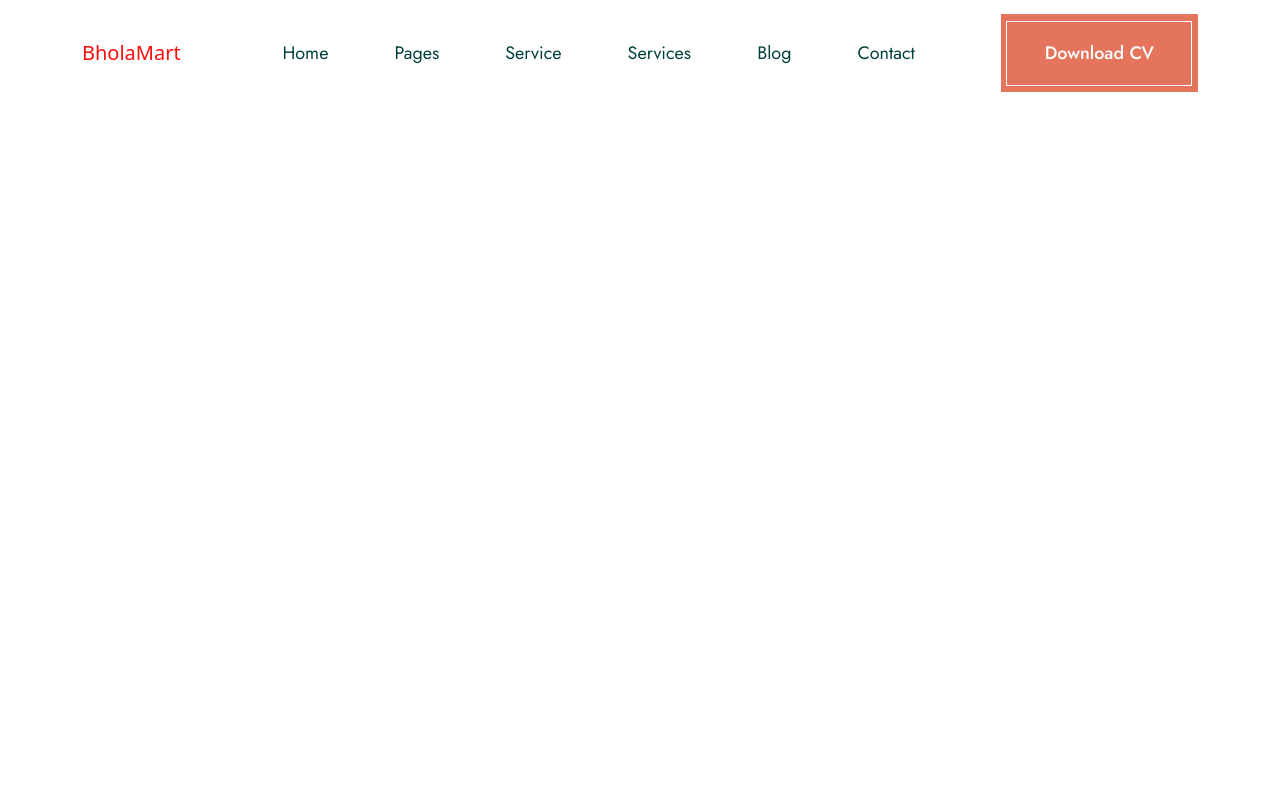
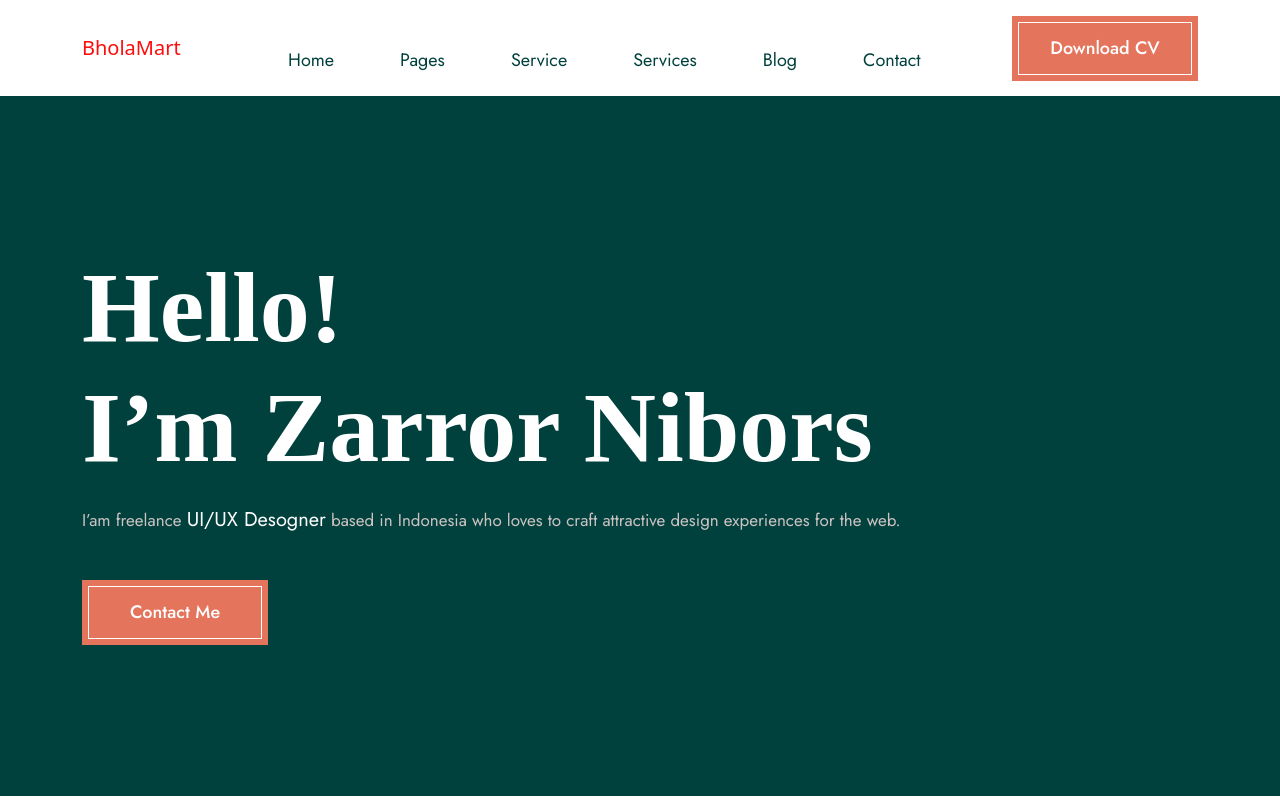
Before and after one commit to mohammadshamim24/BholaMart-personal-service, a plain HTML site: page index.html in a window 1280 px wide. Drawn offline with nearby package versions, Linux system fonts and the light colour scheme.

Commit message:
cuerusul

```diff
--- a/index.html
+++ b/index.html
@@ -9,9 +9,9 @@
     <link href="https://fonts.googleapis.com/css2?family=Jost:ital,wght@0,100..900;1,100..900&family=Roboto:ital,wght@0,100;0,300;0,400;0,500;0,700;0,900;1,100;1,300;1,400;1,500;1,700;1,900&display=swap" rel="stylesheet">
   </head>
   <body>
-    <nav class="navbar navbar-expand-lg mt-4">
+    <nav class="navbar navbar-expand-lg">
       <div class="container">
-          <a href="" class="navbar-brand">BholaMart</a>
+          <a href="https://bholamart.com" class="navbar-brand">BholaMart</a>
         <button class="navbar-toggler" type="button" data-bs-toggle="collapse" data-bs-target="#navbarSupportedContent" aria-controls="navbarSupportedContent" aria-expanded="false" aria-label="Toggle navigation">
           <span class="navbar-toggler-icon"></span>
         </button>
@@ -42,8 +42,16 @@
         </div>
       </div>
     </nav>
+    <section class="banner-area">
+      <div class="container">
+        <h1>Hello! <span>I’m Zarror Nibors</span> </h1>
+        <p>I’am freelance <span>UI/UX Desogner</span> based in Indonesia who loves to craft attractive design experiences for the web.</p>
+        <a class="common-btn" href="">Contact Me</a>
 
+      </div>
+    </section>
 
-    <script src="https://cdn.jsdelivr.net/npm/bootstrap@5.3.3/dist/js/bootstrap.bundle.min.js" integrity="sha384-YvpcrYf0tY3lHB60NNkmXc5s9fDVZLESaAA55NDzOxhy9GkcIdslK1eN7N6jIeHz" crossorigin="anonymous"></script>
+    <script src="https://cdn.jsdelivr.net/npm/bootstrap@5.3.3/dist/js/bootstrap.bundle.min.js" integrity="sh\
+    onymous"></script>
   </body>
 </html>
--- a/style.css
+++ b/style.css
@@ -1,39 +1,44 @@
 /* common area st */
-/* =====btn===== */
 a{
-    text-decoration: none;
+  text-decoration: none;
 }
+/* =====btn st===== */
  .common-btn{
+  display: inline-block;
     color: #FFFFFF;
-    padding: 26px 44px;
+    width: 186px;
+    height: 65px;
     background-color: #E5745D;
     font-family: "Jost", sans-serif;
     font-size: 18px;
+    line-height: 65px;
     font-weight: 500;
+    text-align: center;
     position: relative;
  }
  .common-btn::after{
- top: 7px;
- left: 5px;
- width: 186px;
- height: 65px;
+ top: 6px;
+ left: 6px;
+ width: 174px;
+ height: 53px;
  border: 1px solid white;
  position: absolute;
  content: "";
  }
 /* common area ext */
 
-
+/* header area st */
 .navbar{
 background-color: #FFFFFF;
 }
 .navbar-brand{
 color: rgb(254, 13, 13);
-
+padding: 25px 0;
 
 }
 .navbar-brand a{
 text-decoration: none;
+
 }
 
 .navbar-nav{
@@ -52,3 +57,42 @@ column-gap: 50px;
 .nav-link:hover{
   color: #E5745D;
 }
+/* header area exit */
+/* banner-area st*/
+.banner-area{
+  width: 100%;
+  height: 700px;
+  background-color: #00413D;
+  display: flex;
+  /* justify-content: center; */
+  align-items: center;
+}
+.banner-area h1{
+  color: #FFFFFF;
+  width: 834px;
+  height: 220px;
+  font-size: 100px;
+  font-weight: 700;
+  font-family: "Vollkorn", serif;
+
+}
+.banner-area h1 span{
+  display: inline-block;
+  color: #FFFFFF;
+
+
+}
+.banner-area p{
+  color: #cdc3c3;
+  font-size: 17px;
+  font-weight: 400;
+  font-family: "Jost", sans-serif;
+  padding: 29px 0px;
+
+}
+.banner-area p span{
+ color: #FFFFFF;
+font-size: 20px;
+
+}
+/* banner-area exit*/
```
